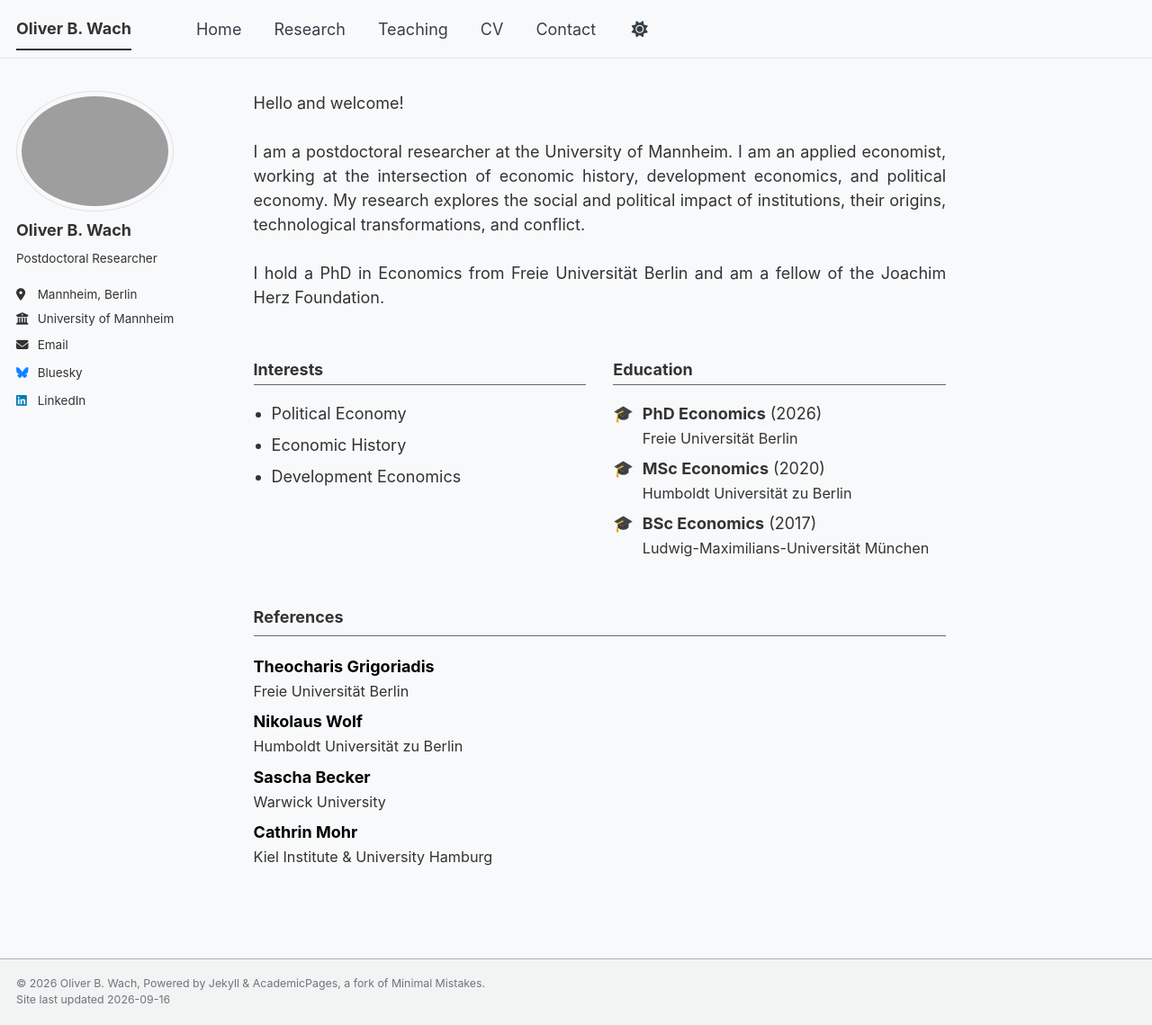
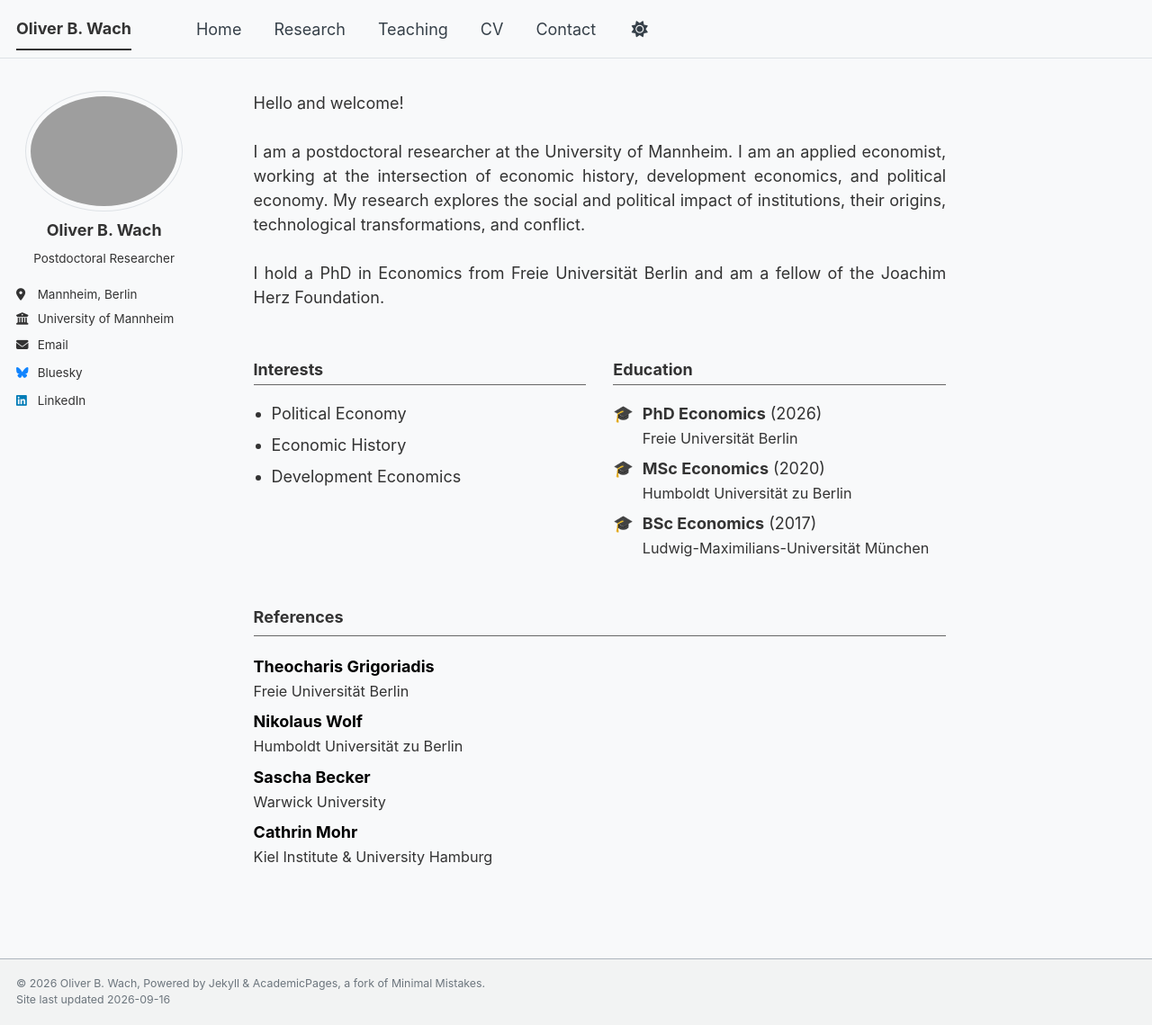
Before and after one commit to oliverwach/oliverwach.github.io, a Jekyll site: the page built from _pages/about.md, in a window 1280 px wide and 1139 px high. Shown: the whole window at 90% size. Built offline with Jekyll 4.4.1, drawn with Linux system fonts in a browser that asks for light colours; a style sheet for code colours, icons or effects is not loaded.

Commit message:
update 31 august 9

```diff
--- a/_sass/layout/_sidebar.scss
+++ b/_sass/layout/_sidebar.scss
@@ -142,10 +142,8 @@
 
 .author__avatar {
   display: table-cell;
-  vertical-align: top;
-  width: 36px;
-  // set width only, for non-square avatars
-  // height: 36px;
+  vertical-align: middle;  // Vertically center the avatar
+  width: 72px;
 
   @include breakpoint($large) {
     display: block;
@@ -156,6 +154,8 @@
   img {
     max-width: 175px;
     border-radius: 50%;
+    display: block;  // Center the image horizontally
+    margin: 0 auto;  // Center the image
 
     @include breakpoint($large) {
       padding: 5px;
@@ -166,16 +166,18 @@
 
 .author__content {
   display: table-cell;
-  vertical-align: top;
-  padding-left: 15px;
-  padding-right: 25px;
+  vertical-align: middle;  // Vertically center the content
+  padding-left: 0;          // Remove left padding
+  padding-right: 0;         // Remove right padding
   line-height: 1;
+  text-align: center;      // Horizontally center the text
 
   @include breakpoint($large) {
     display: block;
     width: 100%;
     padding-left: 0;
     padding-right: 0;
+    text-align: center;
   }
 }
 
```
